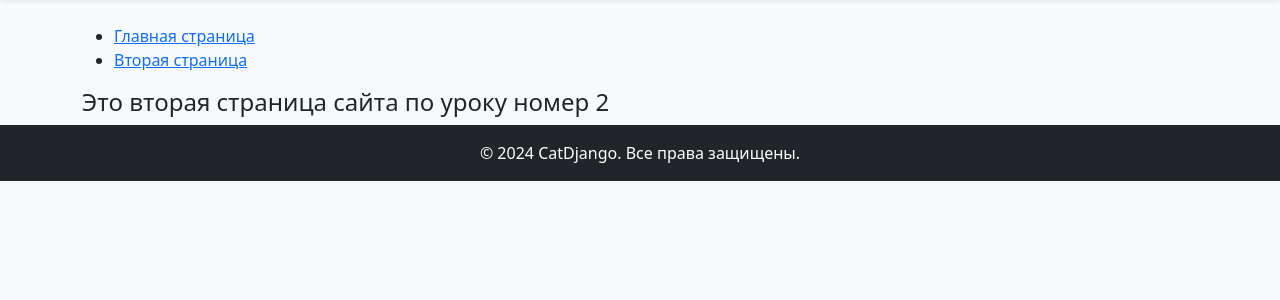
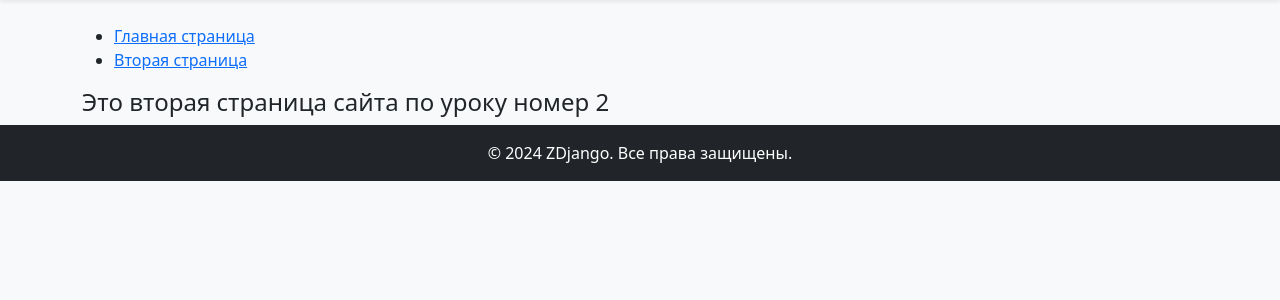
Before and after one commit to solarivz/DJ02.01, a Django app: template DJ02_01/main/templates/main/new.html in a window 1280 px wide. Shown: the part 76-376 px from the top of the page. Run offline with Django 5.2, Linux system fonts and the light colour scheme; the template is opened without the code that fills it, so the values that code supplies are empty.

Commit message:
upd layout

```diff
--- a/DJ02_01/main/templates/main/layoute.html
+++ b/DJ02_01/main/templates/main/layoute.html
@@ -5,10 +5,9 @@
     <meta charset="UTF-8">
     <meta name="viewport" content="width=device-width, initial-scale=1.0">
     <meta http-equiv="X-UA-Compatible" content="ie=edge">
-    <title>{% block title %}CatDjango{% endblock %}</title>
+    <title>{% block title %}ZDjango{% endblock %}</title>
     <!-- Подключение Bootstrap -->
-    <link href="https://cdn.jsdelivr.net/npm/bootstrap@5.3.0-alpha1/dist/css/bootstrap.min.css" rel="stylesheet">
-    <!-- Подключение собственного CSS -->
+    <link href="https://cdn.jsdelivr.net/npm/bootstrap@5.3.3/dist/css/bootstrap.min.css" rel="stylesheet" integrity="sha384-QWTKZyjpPEjISv5WaRU9OFeRpok6YctnYmDr5pNlyT2bRjXh0JMhjY6hW+ALEwIH" crossorigin="anonymous">    <!-- Подключение собственного CSS -->
     <link rel="stylesheet" href="{% static 'main/css/main.css' %}">
 </head>
 <body class="bg-light">
@@ -41,11 +40,10 @@
 
     <footer class="bg-dark text-white py-3 mt-auto text-center">
         <div class="container">
-            <p class="mb-0">&copy; 2024 CatDjango. Все права защищены.</p>
+            <p class="mb-0">&copy; 2024 ZDjango. Все права защищены.</p>
         </div>
     </footer>
 
     <!-- Подключение Bootstrap JS -->
-    <script src="https://cdn.jsdelivr.net/npm/bootstrap@5.3.0-alpha1/dist/js/bootstrap.bundle.min.js"></script>
-</body>
+    <script src="https://cdn.jsdelivr.net/npm/bootstrap@5.3.3/dist/js/bootstrap.bundle.min.js" integrity="sha384-YvpcrYf0tY3lHB60NNkmXc5s9fDVZLESaAA55NDzOxhy9GkcIdslK1eN7N6jIeHz" crossorigin="anonymous"></script></body>
 </html>
```
